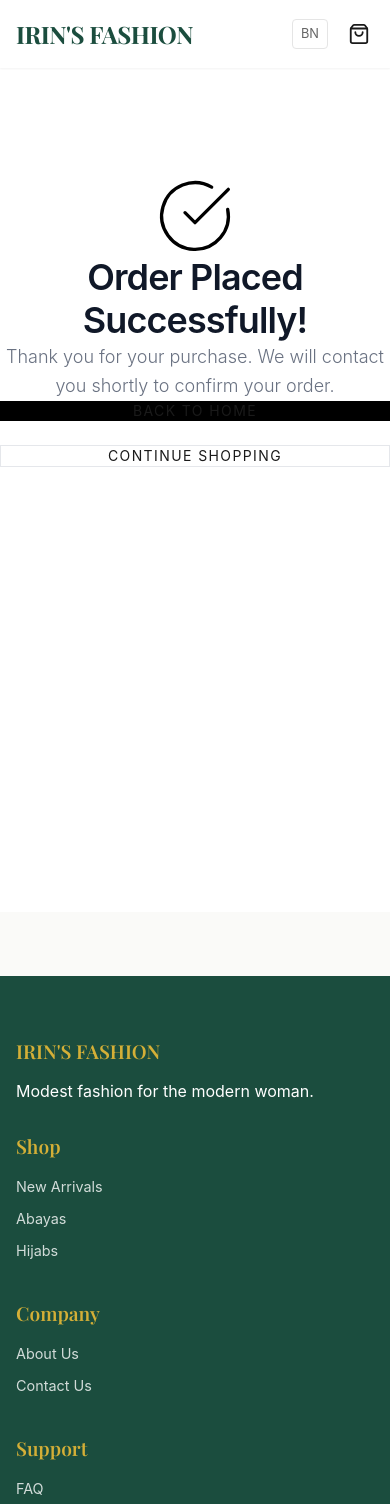
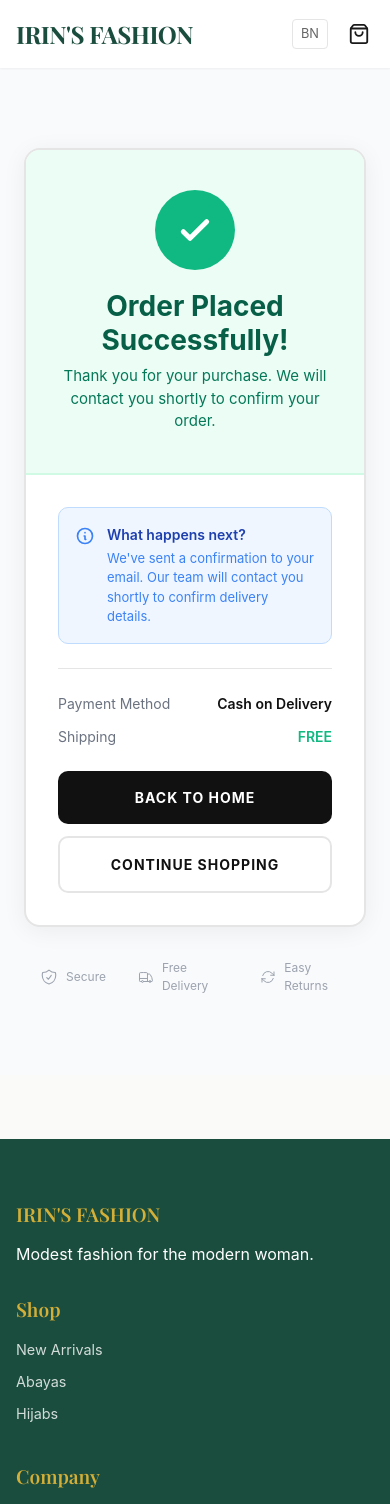
Before and after one commit to krzshipon/irins-fashion, a Next.js app in the folder storefront/: page /checkout/success in a window 390 px wide. Shown: the top 1504 px of the page. Built offline with nearby package versions, Linux system fonts and the light colour scheme; a web font is replaced by a local one.

Commit message:
refactor: redesign checkout success page UI with a detailed card-based layout and inline styling.

```diff
--- a/storefront/src/app/checkout/success/page.tsx
+++ b/storefront/src/app/checkout/success/page.tsx
@@ -4,7 +4,6 @@ import React, { Suspense } from 'react';
 import Link from 'next/link';
 import { useSearchParams } from 'next/navigation';
 import { useLocalization } from '@/context/LocalizationContext';
-import { CheckCircle } from 'lucide-react';
 
 const SuccessContent = () => {
     const searchParams = useSearchParams();
@@ -12,43 +11,219 @@ const SuccessContent = () => {
     const { dictionary: t } = useLocalization();
 
     return (
-        <div className="bg-white min-h-[60vh] flex flex-col items-center justify-center text-center px-4">
-            <div className="mb-8 animate-fade-in-up">
-                <CheckCircle className="w-20 h-20 text-black mx-auto stroke-1" />
+        <div style={{
+            maxWidth: '600px',
+            margin: '0 auto',
+            padding: '40px 24px',
+        }}>
+            {/* Main Success Card */}
+            <div style={{
+                backgroundColor: '#fff',
+                borderRadius: '16px',
+                border: '2px solid #e5e5e5',
+                overflow: 'hidden',
+                boxShadow: '0 4px 24px rgba(0,0,0,0.06)',
+            }}>
+                {/* Header Section - Green */}
+                <div style={{
+                    backgroundColor: '#ecfdf5',
+                    padding: '40px 32px',
+                    textAlign: 'center',
+                    borderBottom: '2px solid #d1fae5',
+                }}>
+                    <div style={{
+                        width: '80px',
+                        height: '80px',
+                        borderRadius: '50%',
+                        backgroundColor: '#10b981',
+                        display: 'flex',
+                        alignItems: 'center',
+                        justifyContent: 'center',
+                        margin: '0 auto 20px',
+                    }}>
+                        <svg
+                            style={{ width: '40px', height: '40px', color: '#fff' }}
+                            fill="none"
+                            viewBox="0 0 24 24"
+                            stroke="currentColor"
+                            strokeWidth={3}
+                        >
+                            <path strokeLinecap="round" strokeLinejoin="round" d="M5 13l4 4L19 7" />
+                        </svg>
+                    </div>
+                    <h1 style={{
+                        fontSize: '28px',
+                        fontWeight: '700',
+                        color: '#065f46',
+                        marginBottom: '8px',
+                    }}>
+                        {t.checkout.success.title}
+                    </h1>
+                    <p style={{
+                        fontSize: '15px',
+                        color: '#047857',
+                    }}>
+                        {t.checkout.success.message}
+                    </p>
                 </div>
 
-            <h1 className="text-4xl md:text-5xl font-serif text-gray-900 mb-6 tracking-tight">
-                {t.checkout.success.title}
-            </h1>
-
-            <p className="text-gray-500 mb-12 text-lg font-light max-w-md mx-auto leading-relaxed">
-                {t.checkout.success.message}
-            </p>
-
+                {/* Order Details Section */}
+                <div style={{ padding: '32px' }}>
+                    {/* Order ID */}
                     {orderId && (
-                <div className="border-y border-gray-100 py-8 w-full max-w-sm mb-12">
-                    <span className="text-gray-400 text-xs uppercase tracking-[0.2em] block mb-2">
+                        <div style={{
+                            backgroundColor: '#f9fafb',
+                            border: '2px solid #e5e5e5',
+                            borderRadius: '12px',
+                            padding: '20px',
+                            marginBottom: '24px',
+                            display: 'flex',
+                            justifyContent: 'space-between',
+                            alignItems: 'center',
+                        }}>
+                            <div>
+                                <span style={{
+                                    display: 'block',
+                                    fontSize: '12px',
+                                    fontWeight: '600',
+                                    color: '#9ca3af',
+                                    textTransform: 'uppercase',
+                                    letterSpacing: '1px',
+                                    marginBottom: '4px',
+                                }}>
                                     {t.checkout.success.orderId}
                                 </span>
-                    <span className="text-2xl font-serif text-gray-900">
+                                <span style={{
+                                    fontSize: '20px',
+                                    fontWeight: '800',
+                                    color: '#111',
+                                    fontFamily: 'monospace',
+                                }}>
                                     #{orderId}
                                 </span>
                             </div>
+                            <div style={{
+                                backgroundColor: '#fef3c7',
+                                color: '#92400e',
+                                padding: '6px 12px',
+                                borderRadius: '20px',
+                                fontSize: '12px',
+                                fontWeight: '600',
+                            }}>
+                                Processing
+                            </div>
+                        </div>
                     )}
 
-            <div className="flex flex-col sm:flex-row gap-6 w-full max-w-md">
+                    {/* Info Banner */}
+                    <div style={{
+                        backgroundColor: '#eff6ff',
+                        border: '1px solid #bfdbfe',
+                        borderRadius: '10px',
+                        padding: '16px',
+                        marginBottom: '24px',
+                        display: 'flex',
+                        gap: '12px',
+                        alignItems: 'flex-start',
+                    }}>
+                        <svg style={{ width: '20px', height: '20px', color: '#3b82f6', flexShrink: 0, marginTop: '2px' }} fill="none" viewBox="0 0 24 24" stroke="currentColor" strokeWidth={2}>
+                            <path strokeLinecap="round" strokeLinejoin="round" d="M13 16h-1v-4h-1m1-4h.01M21 12a9 9 0 11-18 0 9 9 0 0118 0z" />
+                        </svg>
+                        <div>
+                            <p style={{ fontSize: '14px', color: '#1e40af', fontWeight: '600', marginBottom: '4px' }}>
+                                What happens next?
+                            </p>
+                            <p style={{ fontSize: '13px', color: '#3b82f6', lineHeight: '1.5' }}>
+                                We&apos;ve sent a confirmation to your email. Our team will contact you shortly to confirm delivery details.
+                            </p>
+                        </div>
+                    </div>
+
+                    {/* Order Summary Quick View */}
+                    <div style={{
+                        borderTop: '1px solid #e5e5e5',
+                        paddingTop: '24px',
+                        marginBottom: '24px',
+                    }}>
+                        <div style={{ display: 'flex', justifyContent: 'space-between', marginBottom: '12px' }}>
+                            <span style={{ fontSize: '14px', color: '#6b7280' }}>Payment Method</span>
+                            <span style={{ fontSize: '14px', fontWeight: '600', color: '#111' }}>Cash on Delivery</span>
+                        </div>
+                        <div style={{ display: 'flex', justifyContent: 'space-between' }}>
+                            <span style={{ fontSize: '14px', color: '#6b7280' }}>Shipping</span>
+                            <span style={{ fontSize: '14px', fontWeight: '600', color: '#10b981' }}>FREE</span>
+                        </div>
+                    </div>
+
+                    {/* Action Buttons */}
+                    <div style={{ display: 'flex', flexDirection: 'column', gap: '12px' }}>
                         <Link
                             href="/"
-                    className="flex-1 px-8 py-4 bg-black text-white text-sm uppercase tracking-widest hover:bg-gray-900 transition-all duration-300"
+                            style={{
+                                display: 'block',
+                                padding: '16px',
+                                backgroundColor: '#111',
+                                color: '#fff',
+                                textDecoration: 'none',
+                                fontSize: '14px',
+                                fontWeight: '700',
+                                textTransform: 'uppercase',
+                                letterSpacing: '1px',
+                                borderRadius: '10px',
+                                textAlign: 'center',
+                            }}
                         >
                             {t.checkout.success.backToHome}
                         </Link>
                         <Link
                             href="/collection/all"
-                    className="flex-1 px-8 py-4 border border-gray-200 text-gray-900 text-sm uppercase tracking-widest hover:border-black transition-all duration-300"
+                            style={{
+                                display: 'block',
+                                padding: '16px',
+                                backgroundColor: '#fff',
+                                color: '#111',
+                                textDecoration: 'none',
+                                fontSize: '14px',
+                                fontWeight: '700',
+                                textTransform: 'uppercase',
+                                letterSpacing: '1px',
+                                border: '2px solid #e5e5e5',
+                                borderRadius: '10px',
+                                textAlign: 'center',
+                            }}
                         >
                             {t.checkout.success.continueShopping}
                         </Link>
+                    </div>
+                </div>
+            </div>
+
+            {/* Trust Badges Below Card */}
+            <div style={{
+                display: 'flex',
+                justifyContent: 'center',
+                gap: '32px',
+                marginTop: '32px',
+                padding: '0 16px',
+            }}>
+                <div style={{ display: 'flex', alignItems: 'center', gap: '8px', color: '#9ca3af' }}>
+                    <svg style={{ width: '18px', height: '18px' }} fill="none" viewBox="0 0 24 24" stroke="currentColor" strokeWidth={1.5}>
+                        <path strokeLinecap="round" strokeLinejoin="round" d="M9 12.75L11.25 15 15 9.75m-3-7.036A11.959 11.959 0 013.598 6 11.99 11.99 0 003 9.749c0 5.592 3.824 10.29 9 11.623 5.176-1.332 9-6.03 9-11.622 0-1.31-.21-2.571-.598-3.751h-.152c-3.196 0-6.1-1.248-8.25-3.285z" />
+                    </svg>
+                    <span style={{ fontSize: '12px' }}>Secure</span>
+                </div>
+                <div style={{ display: 'flex', alignItems: 'center', gap: '8px', color: '#9ca3af' }}>
+                    <svg style={{ width: '18px', height: '18px' }} fill="none" viewBox="0 0 24 24" stroke="currentColor" strokeWidth={1.5}>
+                        <path strokeLinecap="round" strokeLinejoin="round" d="M8.25 18.75a1.5 1.5 0 01-3 0m3 0a1.5 1.5 0 00-3 0m3 0h6m-9 0H3.375a1.125 1.125 0 01-1.125-1.125V14.25m17.25 4.5a1.5 1.5 0 01-3 0m3 0a1.5 1.5 0 00-3 0m3 0h1.125c.621 0 1.129-.504 1.09-1.124a17.902 17.902 0 00-3.213-9.193 2.056 2.056 0 00-1.58-.86H14.25M16.5 18.75h-2.25m0-11.177v-.958c0-.568-.422-1.048-.987-1.106a48.554 48.554 0 00-10.026 0 1.106 1.106 0 00-.987 1.106v7.635m12-6.677v6.677m0 4.5v-4.5m0 0h-12" />
+                    </svg>
+                    <span style={{ fontSize: '12px' }}>Free Delivery</span>
+                </div>
+                <div style={{ display: 'flex', alignItems: 'center', gap: '8px', color: '#9ca3af' }}>
+                    <svg style={{ width: '18px', height: '18px' }} fill="none" viewBox="0 0 24 24" stroke="currentColor" strokeWidth={1.5}>
+                        <path strokeLinecap="round" strokeLinejoin="round" d="M16.023 9.348h4.992v-.001M2.985 19.644v-4.992m0 0h4.992m-4.993 0l3.181 3.183a8.25 8.25 0 0013.803-3.7M4.031 9.865a8.25 8.25 0 0113.803-3.7l3.181 3.182m0-4.991v4.99" />
+                    </svg>
+                    <span style={{ fontSize: '12px' }}>Easy Returns</span>
+                </div>
             </div>
         </div>
     );
@@ -56,8 +231,23 @@ const SuccessContent = () => {
 
 const SuccessPage = () => {
     return (
-        <div className="min-h-screen bg-white pt-20 pb-12">
-            <Suspense fallback={<div>Loading...</div>}>
+        <div style={{
+            minHeight: '100vh',
+            backgroundColor: '#f9fafb',
+            paddingTop: '40px',
+            paddingBottom: '40px',
+        }}>
+            <Suspense fallback={
+                <div style={{
+                    display: 'flex',
+                    alignItems: 'center',
+                    justifyContent: 'center',
+                    minHeight: '60vh',
+                    color: '#9ca3af',
+                }}>
+                    Loading...
+                </div>
+            }>
                 <SuccessContent />
             </Suspense>
         </div>
```
Lines whose indentation alone changed are shown as unchanged.
